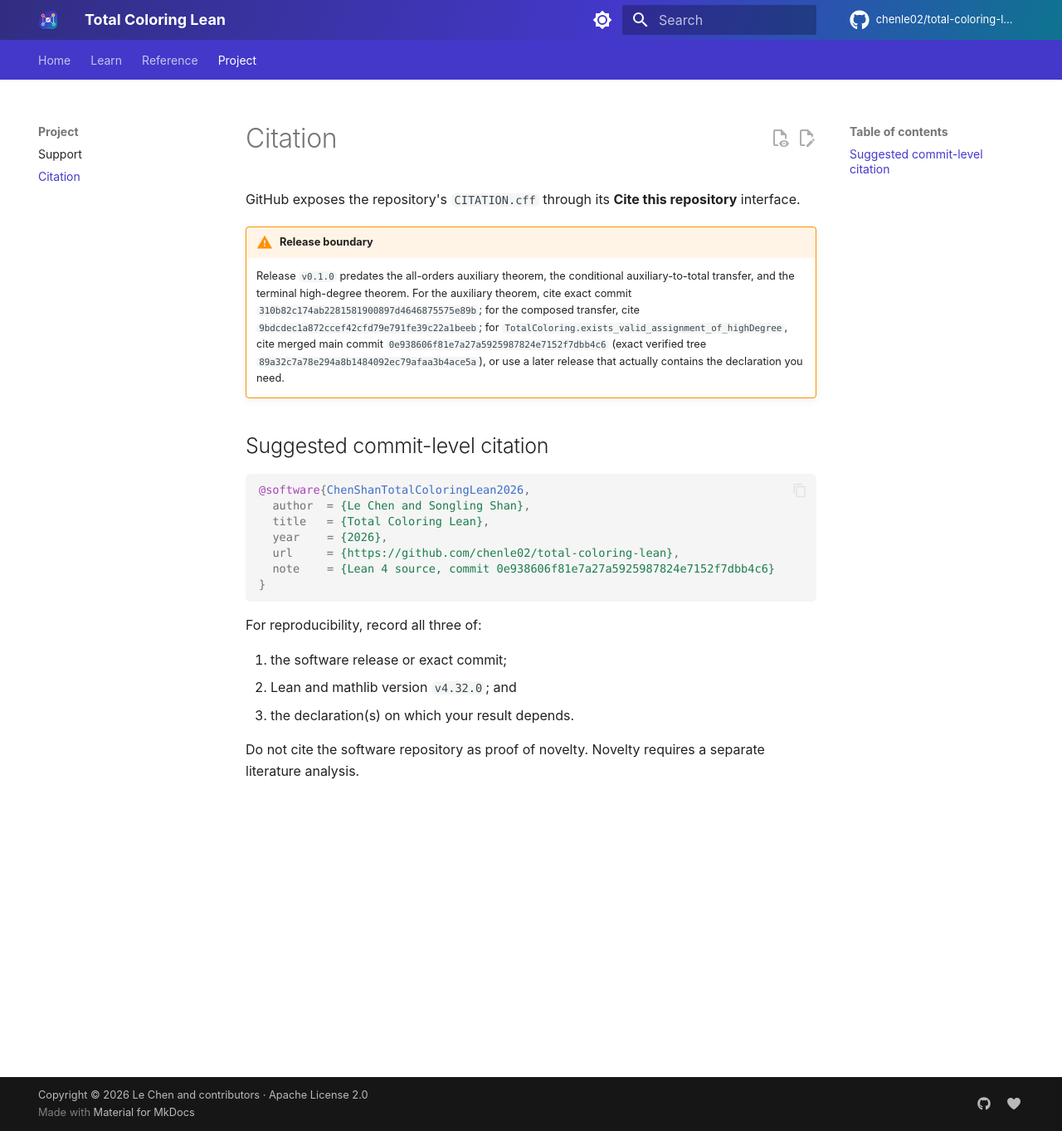
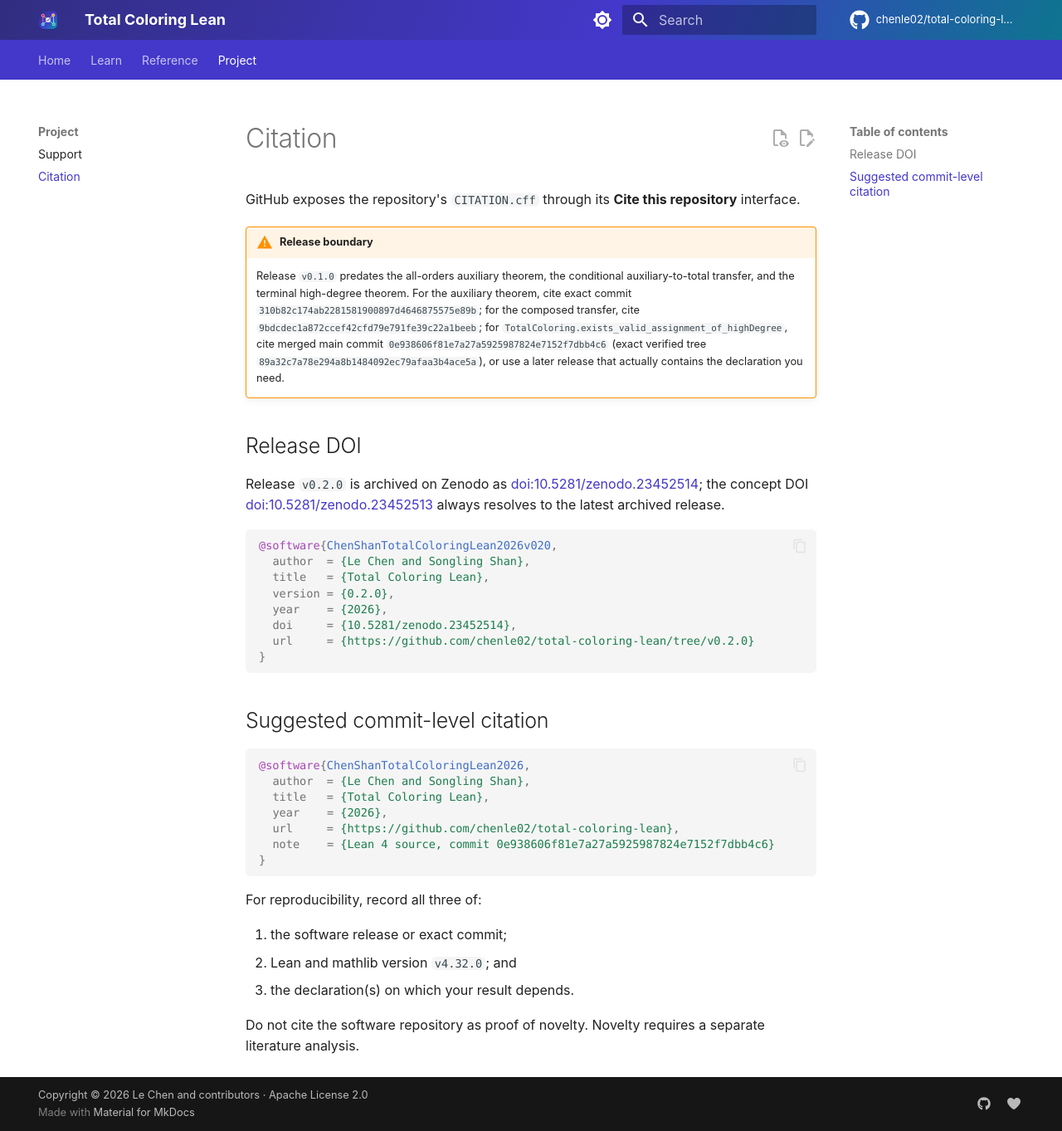
Before and after one commit to chenle02/total-coloring-lean, an MkDocs documentation site: the page built from docs/citation.md, in a window 1280 px wide and 1363 px high. Shown: the whole window at 83% size. Built offline with MkDocs 1.6.1 and Material for MkDocs 9.7.7, drawn with Linux system fonts in a browser that asks for light colours; comment, search, counter and statistics services are not loaded.

Commit message:
docs: Zenodo DOI for v0.2.0 (badge, Citing, CITATION.cff, llms.txt)
Version DOI 10.5281/zenodo.23452514, concept DOI 10.5281/zenodo.23452513.
Also credits lean-pkg in the acknowledgments.

Co-Authored-By: Claude Opus 5.5 <noreply@anthropic.com>

````diff
--- a/docs/citation.md
+++ b/docs/citation.md
@@ -14,6 +14,24 @@ repository** interface.
     commit `0e938606f81e7a27a5925987824e7152f7dbb4c6` (exact verified tree
     `89a32c7a78e294a8b1484092ec79afaa3b4ace5a`), or use a later release that
     actually contains the declaration you need.
+
+## Release DOI
+
+Release `v0.2.0` is archived on Zenodo as
+[doi:10.5281/zenodo.23452514](https://doi.org/10.5281/zenodo.23452514); the
+concept DOI [doi:10.5281/zenodo.23452513](https://doi.org/10.5281/zenodo.23452513)
+always resolves to the latest archived release.
+
+```bibtex
+@software{ChenShanTotalColoringLean2026v020,
+  author  = {Le Chen and Songling Shan},
+  title   = {Total Coloring Lean},
+  version = {0.2.0},
+  year    = {2026},
+  doi     = {10.5281/zenodo.23452514},
+  url     = {https://github.com/chenle02/total-coloring-lean/tree/v0.2.0}
+}
+```
 
 ## Suggested commit-level citation
 
--- a/llms.txt
+++ b/llms.txt
@@ -55,4 +55,4 @@ Terminal proof-tree provenance: exact Git tree `4624044788ab42c0dc116cfbf7f38c69
 - [Trust and reproduction](https://chenle02.github.io/total-coloring-lean/trust/): Kernel, checker, parser, and CI boundaries.
 - [Compiled Quickstart](https://github.com/chenle02/total-coloring-lean/blob/main/docs/examples/Quickstart.lean): Copyable merged public declarations compiled by CI.
 - [Contributing](https://github.com/chenle02/total-coloring-lean/blob/main/CONTRIBUTING.md): Contribution workflow.
-- [Citation metadata](https://github.com/chenle02/total-coloring-lean/blob/main/CITATION.cff): Software citation record.
+- [Citation metadata](https://github.com/chenle02/total-coloring-lean/blob/main/CITATION.cff): Software citation record; release v0.2.0 is doi:10.5281/zenodo.23452514 (all versions: doi:10.5281/zenodo.23452513).
````
Also changed, not shown: README.md (+6 -0 lines), 1 other file.
